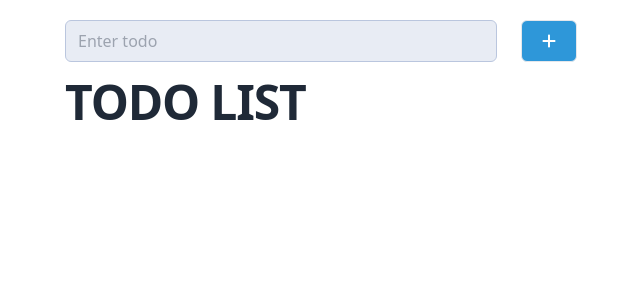
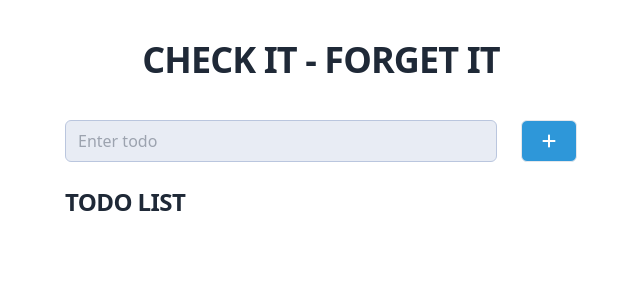
Before and after one commit to stinanerin/todo-list, a React (Vite) app: page / in a window 1280 px wide. Shown: the top 300 px of the page, without its empty margins (319-959 px from the left). Built offline with nearby package versions, Linux system fonts and the light colour scheme.

Commit message:
Add small update app styling

```diff
--- a/src/App.jsx
+++ b/src/App.jsx
@@ -72,12 +72,15 @@ function App() {
     };
 
     return (
-        <div className="max-w-lg m-5 mx-auto flex justify-center ">
+        <div className="max-w-lg  mb-5 mx-auto flex justify-center ">
             <div className="w-full">
+                <h1 className="my-10 text-4xl text-center uppercase font-bold tracking-tight text-gray-800 l dark:text-white">
+                    Check it - forget it
+                </h1>
                 <NewTodoForm onSubmit={addTodo} />
-                <h1 className="my-4 text-4xl uppercase font-bold tracking-tight text-gray-800 md:text-5xl dark:text-white">
+                <h2 className="my-6 text-2xl  uppercase font-bold tracking-tight text-gray-800 l dark:text-white">
                     Todo list
-                </h1>
+                </h2>
                 <TodoList
                     todos={todos}
                     deleteTodo={deleteTodo}
```
